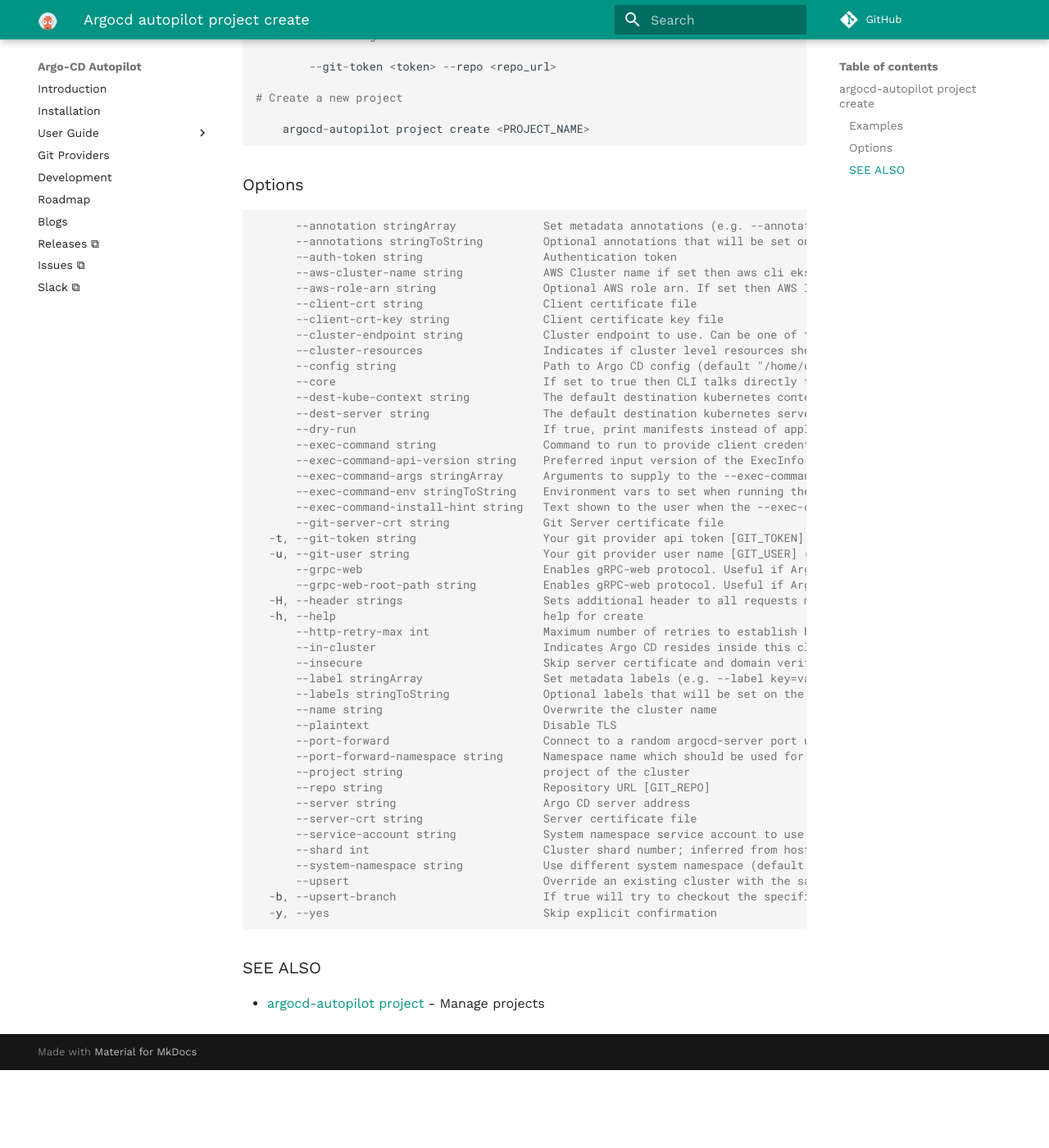
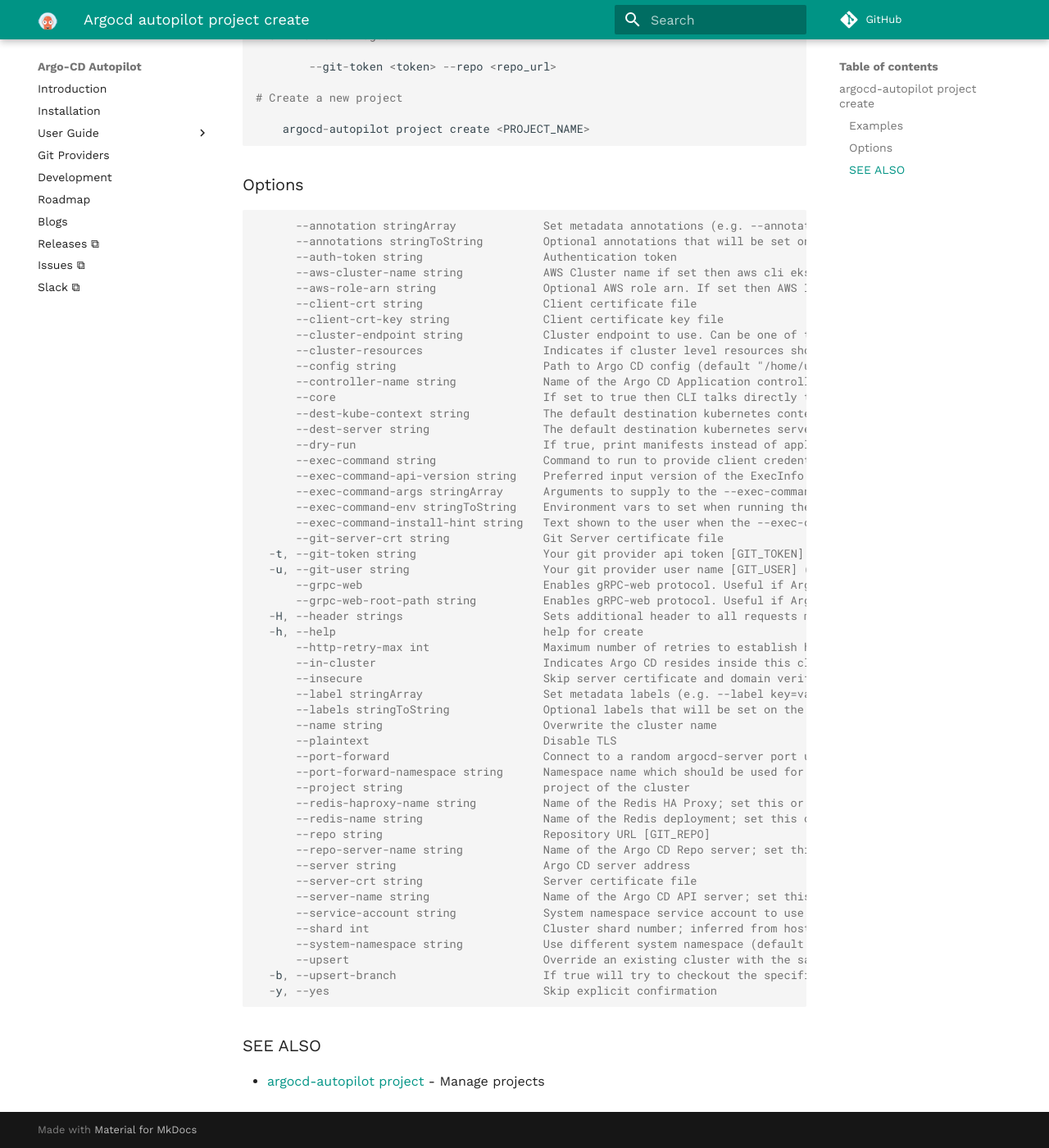
Before and after one commit to argoproj-labs/argocd-autopilot, an MkDocs documentation site: the page built from docs/commands/argocd-autopilot_project_create.md, in a window 1280 px wide and 1400 px high, scrolled down 530 px. Shown: the whole window at 82% size. Built offline with MkDocs 1.6.1 and Material for MkDocs 9.7.7, drawn with Linux system fonts in a browser that asks for light colours; comment, search, counter and statistics services are not loaded; before the commit the page ends 1835 px from its top, so only the background shows below that.

Commit message:
bump argo-cd to `v2.10.0` (#554)
* Bumped github.com/argoproj/argo-cd/v2 `v2.8.4` to`v2.10.0`
* updated golangci-lint from `1.54.2` to `v1.55.2`

---------

Signed-off-by: Noam Gal <noam.gal@codefresh.io>

```diff
--- a/docs/commands/argocd-autopilot_project_create.md
+++ b/docs/commands/argocd-autopilot_project_create.md
@@ -39,6 +39,7 @@ argocd-autopilot project create [PROJECT] [flags]
       --cluster-endpoint string            Cluster endpoint to use. Can be one of the following: 'kubeconfig', 'kube-public', or 'internal'.
       --cluster-resources                  Indicates if cluster level resources should be managed. The setting is used only if list of managed namespaces is not empty.
       --config string                      Path to Argo CD config (default "/home/user/.config/argocd/config")
+      --controller-name string             Name of the Argo CD Application controller; set this or the ARGOCD_APPLICATION_CONTROLLER_NAME environment variable when the controller's name label differs from the default, for example when installing via the Helm chart (default "argocd-application-controller")
       --core                               If set to true then CLI talks directly to Kubernetes instead of talking to Argo CD API server
       --dest-kube-context string           The default destination kubernetes context for applications in this project (will be ignored if --dest-kube-server is supplied)
       --dest-server string                 The default destination kubernetes server for applications in this project
@@ -65,9 +66,13 @@ argocd-autopilot project create [PROJECT] [flags]
       --port-forward                       Connect to a random argocd-server port using port forwarding
       --port-forward-namespace string      Namespace name which should be used for port forwarding
       --project string                     project of the cluster
+      --redis-haproxy-name string          Name of the Redis HA Proxy; set this or the ARGOCD_REDIS_HAPROXY_NAME environment variable when the HA Proxy's name label differs from the default, for example when installing via the Helm chart (default "argocd-redis-ha-haproxy")
+      --redis-name string                  Name of the Redis deployment; set this or the ARGOCD_REDIS_NAME environment variable when the Redis's name label differs from the default, for example when installing via the Helm chart (default "argocd-redis")
       --repo string                        Repository URL [GIT_REPO]
+      --repo-server-name string            Name of the Argo CD Repo server; set this or the ARGOCD_REPO_SERVER_NAME environment variable when the server's name label differs from the default, for example when installing via the Helm chart (default "argocd-repo-server")
       --server string                      Argo CD server address
       --server-crt string                  Server certificate file
+      --server-name string                 Name of the Argo CD API server; set this or the ARGOCD_SERVER_NAME environment variable when the server's name label differs from the default, for example when installing via the Helm chart (default "argocd-server")
       --service-account string             System namespace service account to use for kubernetes resource management. If not set then default "argocd-manager" SA will be created
       --shard int                          Cluster shard number; inferred from hostname if not set (default -1)
       --system-namespace string            Use different system namespace (default "kube-system")
```
Also changed, not shown: 7 other files.
